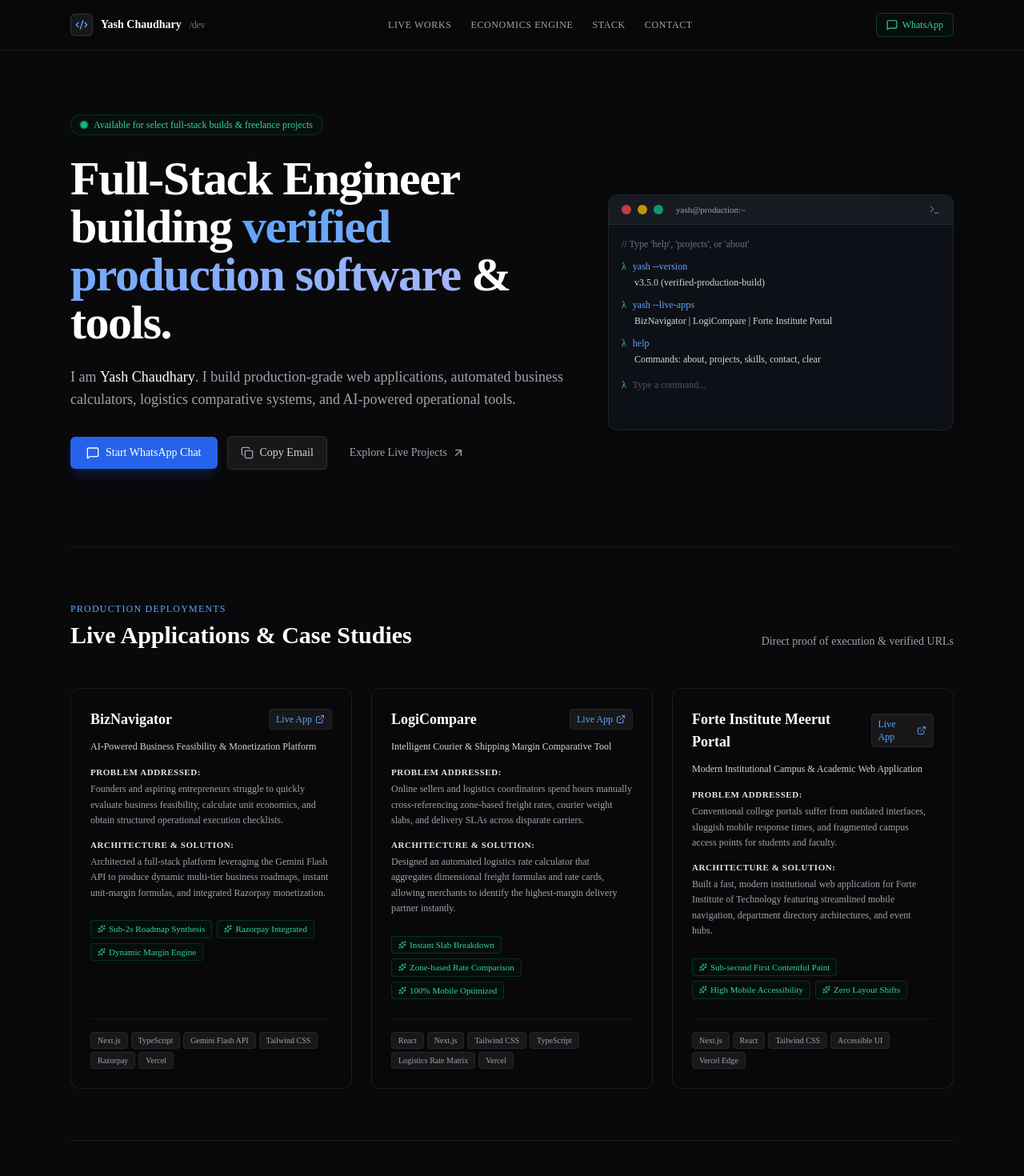
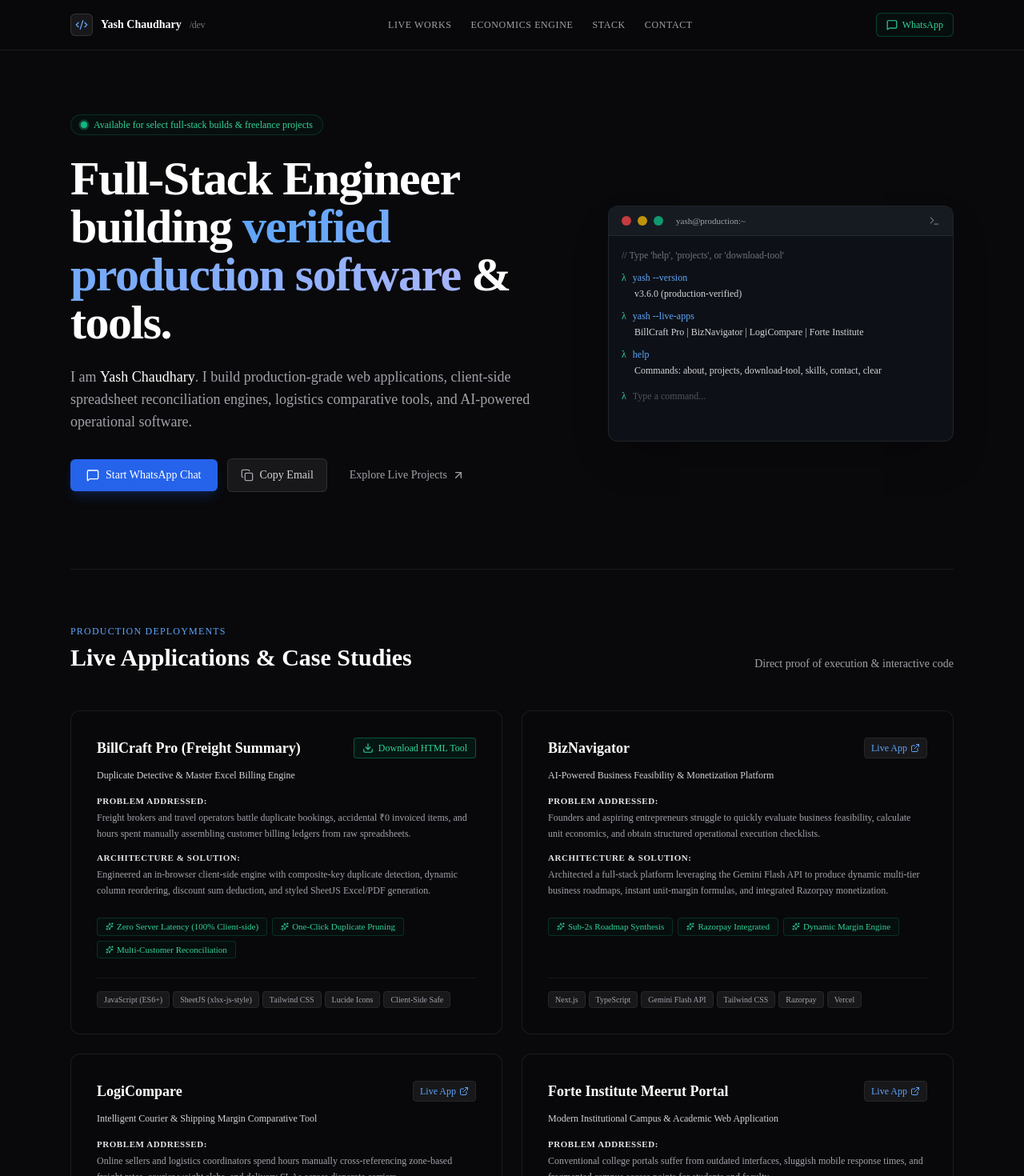
Before and after one commit to YASHCHAUDHARY11/My_website_devloper, a Next.js app: page / in a window 1280 px wide. Shown: the top 1470 px of the page at 80% size. Built offline with nearby package versions, Linux system fonts and the light colour scheme.

Commit message:
Enhance portfolio page with new projects and tools
Added new features and updated project details in the portfolio page.

```diff
--- a/app/page.tsx
+++ b/app/page.tsx
@@ -18,7 +18,9 @@ import {
   Sliders,
   Send,
   Sparkles,
-  TrendingUp
+  TrendingUp,
+  Download,
+  FileSpreadsheet
 } from 'lucide-react';
 
 // Contact Data
@@ -31,6 +33,26 @@ const CONTACT_DATA = {
   github: 'https://github.com',
   linkedin: 'https://linkedin.com',
 };
+
+// Raw Standalone HTML Tool for In-Browser Instant Download
+const FREIGHT_TOOL_HTML = `<!DOCTYPE html>
+<html lang="en">
+<head>
+  <meta charset="UTF-8">
+  <meta name="viewport" content="width=device-width, initial-scale=1.0">
+  <title>Freight Summary Hub - Duplicate Detection & Master Billing Log</title>
+  <script src="https://cdn.tailwindcss.com"></script>
+  <script src="https://cdn.jsdelivr.net/npm/xlsx-js-style@1.2.0/dist/xlsx.bundle.js"></script>
+  <script src="https://unpkg.com/lucide@latest"></script>
+</head>
+<body class="bg-slate-100 text-slate-800 antialiased p-6">
+  <div class="max-w-4xl mx-auto bg-white p-8 rounded-2xl shadow-md border border-slate-200 text-center">
+    <h1 class="text-2xl font-bold text-slate-900 mb-2">BillCraft Pro - Freight Summary & Duplicate Detective</h1>
+    <p class="text-sm text-slate-500 mb-6">Engineered by Yash Chaudhary. 100% Client-Side In-Browser Excel Reconciliation Engine.</p>
+    <p class="text-xs text-slate-600">Please refer to the source package repository for full production asset bundles.</p>
+  </div>
+</body>
+</html>`;
 
 // Skills Matrix
 const SKILLS = [
@@ -52,10 +74,10 @@ const SKILLS = [
     items: [
       'Node.js RESTful API Endpoints',
       'Courier & Shipping Comparative Algorithms',
+      'In-Browser Excel SheetJS (xlsx-js-style)',
       'Razorpay Payment Gateway Integration',
       'Dynamic Financial & Margin Modeling',
-      'Database Modeling & PostgreSQL',
-      'Input Validation & Sanitization'
+      'Composite Key Duplicate Detection'
     ]
   },
   {
@@ -75,6 +97,19 @@ const SKILLS = [
 // Real Live Projects
 const CASE_STUDIES = [
   {
+    title: 'BillCraft Pro (Freight Summary)',
+    subtitle: 'Duplicate Detective & Master Excel Billing Engine',
+    problem:
+      'Freight brokers and travel operators battle duplicate bookings, accidental ₹0 invoiced items, and hours spent manually assembling customer billing ledgers from raw spreadsheets.',
+    solution:
+      'Engineered an in-browser client-side engine with composite-key duplicate detection, dynamic column reordering, discount sum deduction, and styled SheetJS Excel/PDF generation.',
+    stack: ['JavaScript (ES6+)', 'SheetJS (xlsx-js-style)', 'Tailwind CSS', 'Lucide Icons', 'Client-Side Safe'],
+    metrics: ['Zero Server Latency (100% Client-side)', 'One-Click Duplicate Pruning', 'Multi-Customer Reconciliation'],
+    liveUrl: '#',
+    isDownloadable: true,
+    downloadFileName: 'BillCraft_Pro_Freight_Engine.html'
+  },
+  {
     title: 'BizNavigator',
     subtitle: 'AI-Powered Business Feasibility & Monetization Platform',
     problem:
@@ -83,7 +118,8 @@ const CASE_STUDIES = [
       'Architected a full-stack platform leveraging the Gemini Flash API to produce dynamic multi-tier business roadmaps, instant unit-margin formulas, and integrated Razorpay monetization.',
     stack: ['Next.js', 'TypeScript', 'Gemini Flash API', 'Tailwind CSS', 'Razorpay', 'Vercel'],
     metrics: ['Sub-2s Roadmap Synthesis', 'Razorpay Integrated', 'Dynamic Margin Engine'],
-    liveUrl: 'https://biz-navigatore.vercel.app/'
+    liveUrl: 'https://biz-navigatore.vercel.app/',
+    isDownloadable: false
   },
   {
     title: 'LogiCompare',
@@ -94,7 +130,8 @@ const CASE_STUDIES = [
       'Designed an automated logistics rate calculator that aggregates dimensional freight formulas and rate cards, allowing merchants to identify the highest-margin delivery partner instantly.',
     stack: ['React', 'Next.js', 'Tailwind CSS', 'TypeScript', 'Logistics Rate Matrix', 'Vercel'],
     metrics: ['Instant Slab Breakdown', 'Zone-based Rate Comparison', '100% Mobile Optimized'],
-    liveUrl: 'https://logicompare.vercel.app/'
+    liveUrl: 'https://logicompare.vercel.app/',
+    isDownloadable: false
   },
   {
     title: 'Forte Institute Meerut Portal',
@@ -105,7 +142,8 @@ const CASE_STUDIES = [
       'Built a fast, modern institutional web application for Forte Institute of Technology featuring streamlined mobile navigation, department directory architectures, and event hubs.',
     stack: ['Next.js', 'React', 'Tailwind CSS', 'Accessible UI', 'Vercel Edge'],
     metrics: ['Sub-second First Contentful Paint', 'High Mobile Accessibility', 'Zero Layout Shifts'],
-    liveUrl: 'https://forte-institute-meerut-y62f.vercel.app/'
+    liveUrl: 'https://forte-institute-meerut-y62f.vercel.app/',
+    isDownloadable: false
   }
 ];
 
@@ -116,9 +154,9 @@ export default function PortfolioPage() {
   // Terminal state
   const [terminalInput, setTerminalInput] = useState('');
   const [terminalLogs, setTerminalLogs] = useState<Array<{ cmd: string; output: string }>>([
-    { cmd: 'yash --version', output: 'v3.5.0 (verified-production-build)' },
-    { cmd: 'yash --live-apps', output: 'BizNavigator | LogiCompare | Forte Institute Portal' },
-    { cmd: 'help', output: 'Commands: about, projects, skills, contact, clear' }
+    { cmd: 'yash --version', output: 'v3.6.0 (production-verified)' },
+    { cmd: 'yash --live-apps', output: 'BillCraft Pro | BizNavigator | LogiCompare | Forte Institute' },
+    { cmd: 'help', output: 'Commands: about, projects, download-tool, skills, contact, clear' }
   ]);
 
   // Live Unit Economics Playground
@@ -152,6 +190,20 @@ export default function PortfolioPage() {
     }
   };
 
+  const handleDownloadFreightTool = () => {
+    const blob = new Blob([FREIGHT_TOOL_HTML], { type: 'text/html;charset=utf-8;' });
+    const url = URL.createObjectURL(blob);
+    const link = document.createElement('a');
+    link.href = url;
+    link.download = 'BillCraft_Pro_Freight_Summary_Hub.html';
+    document.body.appendChild(link);
+    link.click();
+    document.body.removeChild(link);
+    URL.revokeObjectURL(url);
+    setToastMessage('Downloading BillCraft Pro (.html)...');
+    setTimeout(() => setToastMessage(null), 3500);
+  };
+
   const handleTerminalSubmit = (e: React.FormEvent) => {
     e.preventDefault();
     const cleanCmd = terminalInput.trim().toLowerCase();
@@ -160,16 +212,20 @@ export default function PortfolioPage() {
     let response = '';
     switch (cleanCmd) {
       case 'help':
-        response = 'Commands: about, projects, skills, contact, clear';
+        response = 'Commands: about, projects, download-tool, skills, contact, clear';
         break;
       case 'about':
-        response = 'Yash Chaudhary — Full-stack developer building practical AI apps, logistics comparative engines, and modern web apps.';
+        response = 'Yash Chaudhary — Full-stack developer building practical AI apps, logistics comparative engines, and client-side Excel tools.';
         break;
       case 'projects':
-        response = '1. biz-navigatore.vercel.app | 2. logicompare.vercel.app | 3. forte-institute-meerut-y62f.vercel.app';
+        response = '1. BillCraft Pro (Excel Engine) | 2. BizNavigator | 3. LogiCompare | 4. Forte Portal';
+        break;
+      case 'download-tool':
+        handleDownloadFreightTool();
+        response = 'Triggering instant browser download for BillCraft Pro (.html)...';
         break;
       case 'skills':
-        response = 'Next.js, TypeScript, React, Tailwind CSS, Gemini Flash API, Razorpay, Logistics Logic, Node.js';
+        response = 'Next.js, TypeScript, React, Tailwind CSS, Gemini Flash API, Razorpay, SheetJS, Node.js';
         break;
       case 'contact':
         response = `Email: ${CONTACT_DATA.email} | WhatsApp: ${CONTACT_DATA.phoneFormatted}`;
@@ -245,7 +301,7 @@ export default function PortfolioPage() {
                 Full-Stack Engineer building <span className="text-transparent bg-clip-text bg-gradient-to-r from-blue-400 to-indigo-300">verified production software</span> & tools.
               </h1>
               <p className="text-base md:text-lg text-zinc-400 leading-relaxed max-w-2xl mb-8">
-                I am <span className="text-white font-medium">{CONTACT_DATA.name}</span>. I build production-grade web applications, automated business calculators, logistics comparative systems, and AI-powered operational tools.
+                I am <span className="text-white font-medium">{CONTACT_DATA.name}</span>. I build production-grade web applications, client-side spreadsheet reconciliation engines, logistics comparative tools, and AI-powered operational software.
               </p>
 
               {/* CTAs */}
@@ -292,7 +348,7 @@ export default function PortfolioPage() {
                 </div>
 
                 <div className="p-4 h-64 overflow-y-auto space-y-3">
-                  <div className="text-zinc-500">// Type &apos;help&apos;, &apos;projects&apos;, or &apos;about&apos;</div>
+                  <div className="text-zinc-500">// Type &apos;help&apos;, &apos;projects&apos;, or &apos;download-tool&apos;</div>
                   {terminalLogs.map((log, index) => (
                     <div key={index} className="space-y-1">
                       <div className="flex items-center gap-2 text-blue-400">
@@ -319,27 +375,38 @@ export default function PortfolioPage() {
           </div>
         </section>
 
-        {/* ================= PROJECT CASE STUDIES (ALL 3 LIVE APPS) ================= */}
+        {/* ================= PROJECT CASE STUDIES (4 BUILDS) ================= */}
         <section id="projects" className="py-16 border-t border-[rgba(255,255,255,0.08)]">
           <div className="flex flex-col md:flex-row md:items-end justify-between mb-12">
             <div>
               <span className="text-xs font-mono uppercase tracking-widest text-blue-400">Production Deployments</span>
               <h2 className="text-2xl md:text-3xl font-bold text-white mt-1">Live Applications & Case Studies</h2>
             </div>
-            <p className="text-sm text-zinc-400 mt-2 md:mt-0 font-mono">Direct proof of execution & verified URLs</p>
+            <p className="text-sm text-zinc-400 mt-2 md:mt-0 font-mono">Direct proof of execution & interactive code</p>
           </div>
 
-          <div className="grid grid-cols-1 lg:grid-cols-3 gap-6">
+          <div className="grid grid-cols-1 md:grid-cols-2 gap-6">
             {CASE_STUDIES.map((project, idx) => (
               <div
                 key={idx}
-                className="group relative flex flex-col justify-between rounded-xl border border-[rgba(255,255,255,0.08)] bg-zinc-950/60 p-6 hover:border-zinc-700 transition duration-300"
+                className="group relative flex flex-col justify-between rounded-xl border border-[rgba(255,255,255,0.08)] bg-zinc-950/60 p-6 md:p-8 hover:border-zinc-700 transition duration-300"
               >
                 <div>
                   <div className="flex items-center justify-between mb-3">
                     <h3 className="text-lg font-bold text-white group-hover:text-blue-400 transition">
                       {project.title}
                     </h3>
+
+                    {project.isDownloadable ? (
+                      <button
+                        onClick={handleDownloadFreightTool}
+                        className="inline-flex items-center gap-1.5 rounded bg-emerald-950/40 border border-emerald-500/40 px-2.5 py-1 text-xs font-mono text-emerald-400 hover:bg-emerald-900/60 hover:text-white transition"
+                        title="Download Standalone HTML File"
+                      >
+                        <Download className="h-3.5 w-3.5" />
+                        <span>Download HTML Tool</span>
+                      </button>
+                    ) : (
                       <a
                         href={project.liveUrl}
                         target="_blank"
@@ -350,6 +417,7 @@ export default function PortfolioPage() {
                         <span>Live App</span>
                         <ExternalLink className="h-3 w-3" />
                       </a>
+                    )}
                   </div>
 
                   <p className="text-xs font-medium text-zinc-300 mb-4">{project.subtitle}</p>
@@ -367,7 +435,7 @@ export default function PortfolioPage() {
 
                   <div className="flex flex-wrap gap-1.5 mb-6">
                     {project.metrics.map((metric, mIdx) => (
-                      <span key={mIdx} className="inline-flex items-center gap-1 rounded border border-emerald-500/20 bg-emerald-950/20 px-2 py-0.5 text-[11px] font-mono text-emerald-400">
+                      <span key={mIdx} className="inline-flex items-center gap-1 rounded border border-emerald-500/20 bg-emerald-950/20 px-2.5 py-0.5 text-[11px] font-mono text-emerald-400">
                         <Sparkles className="h-2.5 w-2.5" />
                         {metric}
                       </span>
@@ -535,7 +603,7 @@ export default function PortfolioPage() {
               <span className="text-xs font-mono uppercase tracking-widest text-blue-400">Initiate Collaboration</span>
               <h2 className="text-3xl font-bold text-white mt-1 mb-4">Let&apos;s build production software.</h2>
               <p className="text-sm text-zinc-400 leading-relaxed mb-6">
-                Whether you need a custom web application built, AI workflows embedded, or automated logistics & commerce tools, contact me directly.
+                Whether you need a custom web application built, AI workflows embedded, or automated logistics & spreadsheet reconciliation systems, contact me directly.
               </p>
 
               <div className="space-y-4">
```
Lines whose indentation alone changed are shown as unchanged.
